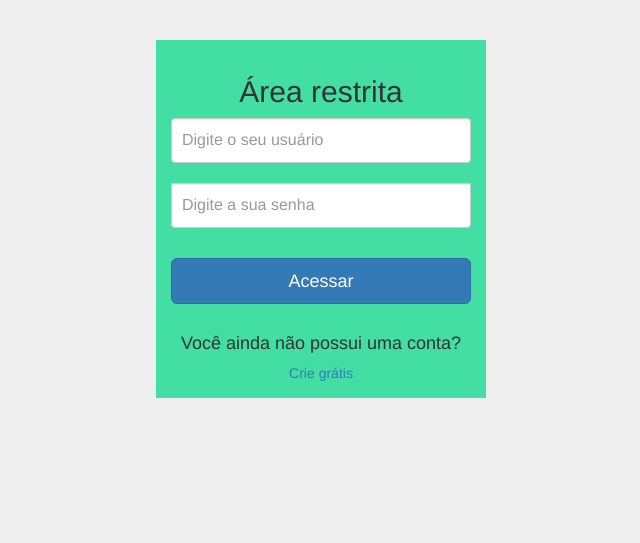
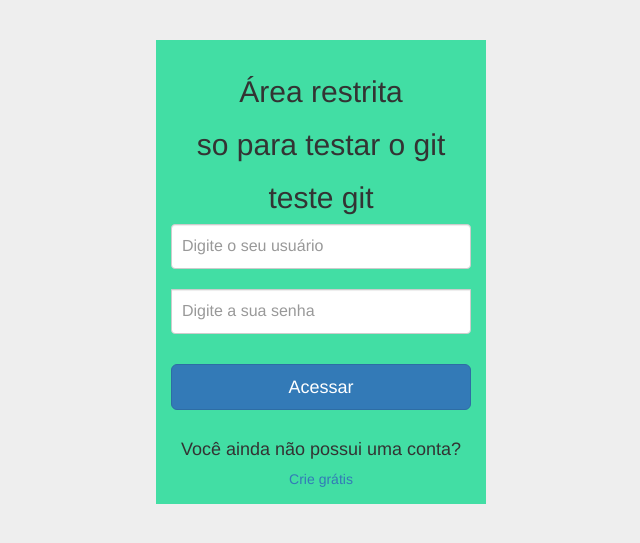
Before and after one commit to christiancampos89/Systema-Boletos, a PHP site: page /index_old.php in a window 1280 px wide. Shown: the top 543 px of the page, without its empty margins (319-959 px from the left). Run offline with PHP 8.4, Linux system fonts and the light colour scheme.

Commit message:
alterei o index old só para testar

```diff
--- a/index_old.php
+++ b/index_old.php
@@ -16,6 +16,8 @@
 		<div class="container">
 			<div class="form-signin" style="background: #42dea4;">
 				<h2 class="text-center">Área restrita</h2>
+				<h2 class="text-center">so para testar o git</h2>
+				<h2 class="text-center">teste git</h2>
 				<?php
 					if(isset($_SESSION['msg'])){
 						echo $_SESSION['msg'];
```
